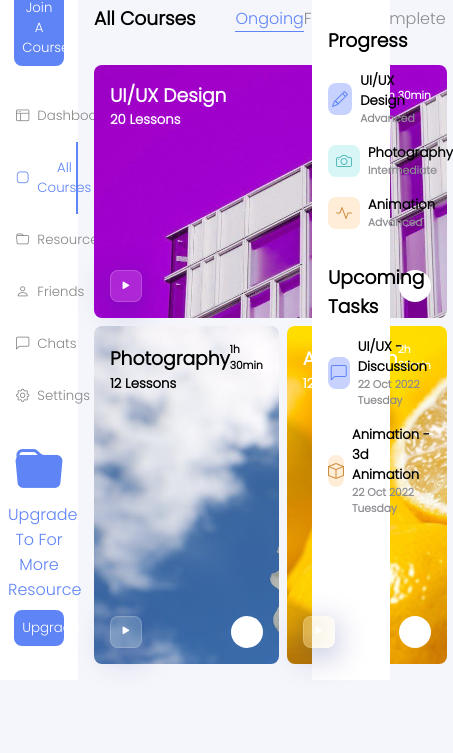
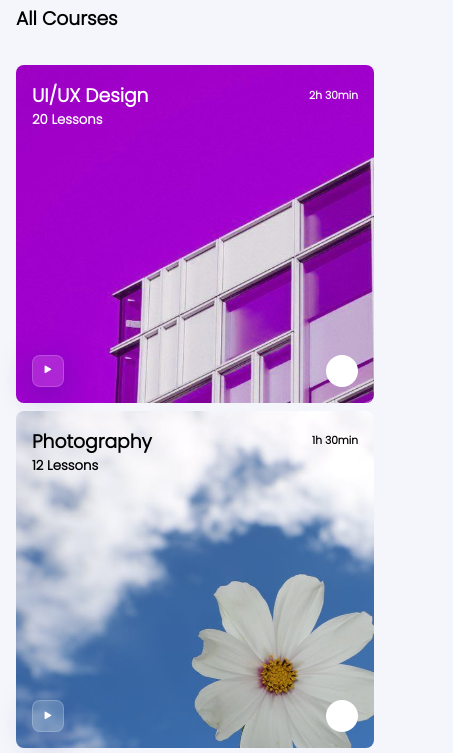
Before and after one commit to MohamadMahdi-Tasha/Dashboard-2, a plain HTML site: page index.html in a window 390 px wide. Shown: the part 98-851 px from the top of the page, 453 px wide, since content can reach past the window. Drawn offline with nearby package versions, Linux system fonts and the light colour scheme.

Commit message:
created media querys

```diff
--- a/index.html
+++ b/index.html
@@ -24,9 +24,9 @@
     <title>Dashboard 2 | Made BY Mahdi Tasha</title>
 </head>
 <!--Our Page Content Goes Here-->
-<body class="d-inline-flex w-100 bg-light">
+<body class="d-inline-flex w-100 bg-light media-781-flex-d-c">
 <!--Left Side Of Page-->
-<nav class="w-20 bg-white minh-15vh0vh">
+<nav class="w-20 bg-white minh-15vh0vh media-781-d-none">
     <!--Top Side-->
     <div class="w-100 d-flex jc-center ai-center flex-d-c mb-1 p-dot-5">
         <div class="d-inline-flex jc-center ai-center w-100 mb-1 mt-1">
@@ -96,7 +96,7 @@
     </div>
 </nav>
 <!--Main Side Of Page-->
-<main class="w-60">
+<main class="w-60 media-781-w-100">
     <!--Top Side Of Main Section Of Page-->
     <div class="w-100 d-inline-flex ai-center jc-sb p-1">
         <form id="search-input-holder" class="bg-white cur-p transition hover-bg-dark-light border-1-solid-light w-50 d-inline-flex ai-center p-1 rounded" action="#">
@@ -109,16 +109,16 @@
         <!--The Section That Is Below The Top Side Of Main Page-->
         <div class="p-1 w-100 d-inline-flex ai-center jc-sb">
             <h3 class="fw-bold">All Courses</h3>
-            <div class="w-30 d-inline-flex jc-sb ai-center">
+            <div class="w-30 media-1243-w-50 d-inline-flex jc-sb ai-center media-464-d-none">
                 <a id="main-section-top-items1" class="c-darker-light main-section-top-items active" href="#">Ongoing</a>
-                <a id="main-section-top-items2" class="c-darker-light main-section-top-items " href="#">Favorite</a>
-                <a id="main-section-top-items3" class="c-darker-light main-section-top-items " href="#">Complete</a>
+                <a id="main-section-top-items2" class="c-darker-light main-section-top-items" href="#">Favorite</a>
+                <a id="main-section-top-items3" class="c-darker-light main-section-top-items" href="#">Complete</a>
             </div>
         </div>
         <!--All Courses Page Content-->
-        <div class="d-grid col-2 gap p-1">
+        <div class="d-grid col-2 gap p-1 media-561-col-1">
             <!--Item No.1-->
-            <div class="bg-img-1 bg-cover col-2-item p-1 rounded d-flex flex-d-c jc-sb h-30vh">
+            <div class="bg-img-1 bg-cover col-2-item p-1 rounded d-flex flex-d-c jc-sb h-30vh media-561-col-1-item media-561-h-40vh">
                 <div>
                     <div class="d-inline-flex w-100 jc-sb ai-center c-white">
                         <h3>UI/UX Design</h3>
@@ -132,7 +132,7 @@
                 </div>
             </div>
             <!--Item No.2-->
-            <div class="bg-img-2 bg-cover p-1 rounded d-flex flex-d-c jc-sb h-40vh">
+            <div class="bg-img-2 bg-cover p-1 rounded d-flex flex-d-c jc-sb h-40vh media-561-col-1-item">
                 <div>
                     <div class="w-100 d-inline-flex ai-center jc-sb">
                         <h3>Photography</h3>
@@ -146,7 +146,7 @@
                 </div>
             </div>
             <!--Item No.3-->
-            <div class="bg-img-3 bg-cover p-1 rounded d-flex flex-d-c jc-sb h-40vh">
+            <div class="bg-img-3 bg-cover p-1 rounded d-flex flex-d-c jc-sb h-40vh media-561-col-1-item">
                 <div>
                     <div class="w-100 d-inline-flex ai-center jc-sb c-white">
                         <h3>Animation</h3>
@@ -163,39 +163,39 @@
     </div>
 </main>
 <!--Right Side Of Page-->
-<nav class="w-20 bg-white minh-15vh0vh p-1">
+<nav class="w-20 bg-white minh-15vh0vh p-1 media-781-w-100">
     <!--Top Side-->
-    <button class="d-inline-flex w-100 mt-1 ai-center b-none bg-none mb-2">
+    <button class="d-inline-flex media-1092-flex-d-c w-100 mt-1 ai-center b-none bg-none mb-2">
         <div class="w-2 h-2 mr-dot-5 bg-purple rounded"></div>
         <h4 class="mr-dot-5">Mohamad Mahdi Tasha</h4>
         <i class="bi bi-chevron-down"></i>
     </button>
     <!-- Middle Side-->
     <div>
-        <h3 class="mb-1">Progress</h3>
+        <h3 class="mb-1 media-781-ta-center">Progress</h3>
         <ul class="list-unstyled mb-2">
             <li class="mb-1">
-                <div class="d-inline-flex ai-center">
-                    <div class="w-2 h-2 d-flex jc-center ai-center mr-dot-5 rounded bg-light-purple c-purple"><i class="bi bi-pencil"></i></div>
-                    <div class="mr-dot-5">
+                <div class="d-inline-flex ai-center media-912-flex-d-c media-912-jc-start media-912-ai-start media-781-jc-center media-781-ai-center">
+                    <div class="w-2 h-2 d-flex media-912-mb-dot-5 jc-center ai-center mr-dot-5 rounded bg-light-purple c-purple"><i class="bi bi-pencil"></i></div>
+                    <div class="mr-dot-5 media-781-ta-center">
                         <h5>UI/UX Design</h5>
                         <h6 class="c-darker-light">Advanced</h6>
                     </div>
                 </div>
             </li>
             <li class="mb-1">
-                <div class="d-inline-flex ai-center">
-                    <div class="w-2 h-2 d-flex jc-center ai-center mr-dot-5 rounded bg-light-green c-green"><i class="bi bi-camera"></i></div>
-                    <div >
+                <div class="d-inline-flex ai-center media-912-flex-d-c media-912-jc-start media-912-ai-start media-781-jc-center media-781-ai-center">
+                    <div class="w-2 h-2 d-flex media-912-mb-dot-5 jc-center ai-center mr-dot-5 rounded bg-light-green c-green"><i class="bi bi-camera"></i></div>
+                    <div class="media-781-ta-center">
                         <h5>Photography</h5>
                         <h6 class="c-darker-light">Intermediate</h6>
                     </div>
                 </div>
             </li>
             <li>
-                <div class="d-inline-flex ai-center">
-                    <div class="w-2 h-2 d-flex jc-center ai-center mr-dot-5 rounded bg-light-orange c-orange"><i class="bi bi-activity"></i></div>
-                    <div class="mr-dot-5">
+                <div class="d-inline-flex ai-center media-912-flex-d-c media-912-ai-start media-781-jc-center media-781-ai-center">
+                    <div class="w-2 h-2 d-flex media-912-mb-dot-5 jc-center ai-center mr-dot-5 rounded bg-light-orange c-orange"><i class="bi bi-activity"></i></div>
+                    <div class="mr-dot-5 media-781-ta-center">
                         <h5>Animation</h5>
                         <h6 class="c-darker-light">Advanced</h6>
                     </div>
@@ -204,22 +204,22 @@
         </ul>
     </div>
     <div>
-        <h3 class="mb-1">Upcoming Tasks</h3>
+        <h3 class="mb-1 media-781-ta-center">Upcoming Tasks</h3>
         <ul class="list-unstyled mb-1">
-            <li class="mb-1">
-                <div class="d-inline-flex ai-center">
-                    <div class="w-2 h-2 d-flex jc-center ai-center mr-dot-5 rounded bg-light-purple c-purple"><i class="bi bi-chat-left"></i></div>
-                    <div class="mr-dot-5">
-                        <h5>UI/UX - Discussion</h5>
+            <li class="mb-1 media-781-d-flex">
+                <div class="d-inline-flex ai-center media-912-flex-d-c media-912-ai-start media-781-jc-center media-781-ai-center">
+                    <div class="w-2 h-2 media-912-mb-dot-5 d-flex jc-center ai-center mr-dot-5 rounded bg-light-purple c-purple"><i class="bi bi-chat-left"></i></div>
+                    <div class="mr-dot-5 media-781-ta-center">
+                        <h5 class="media-912-mb-dot-5">UI/UX - Discussion</h5>
                         <h6 class="c-darker-light">22 Oct 2022 Tuesday</h6>
                     </div>
                 </div>
             </li>
             <li>
-                <div class="d-inline-flex ai-center">
-                    <div class="w-2 h-2 d-flex jc-center ai-center mr-dot-5 rounded bg-light-orange c-orange"><i class="bi bi-box"></i></div>
-                    <div class="mr-dot-5">
-                        <h5>Animation - 3d Animation</h5>
+                <div class="d-inline-flex ai-center media-912-flex-d-c media-912-ai-start media-781-jc-center media-781-ai-center">
+                    <div class="w-2 h-2 media-912-mb-dot-5 d-flex jc-center ai-center mr-dot-5 rounded bg-light-orange c-orange"><i class="bi bi-box"></i></div>
+                    <div class="mr-dot-5 media-781-ta-center">
+                        <h5 class="media-912-mb-dot-5">Animation - 3d Animation</h5>
                         <h6 class="c-darker-light">22 Oct 2022 Tuesday</h6>
                     </div>
                 </div>
--- a/src/style.css
+++ b/src/style.css
@@ -92,3 +92,30 @@ a {text-decoration: none;}
 .hover-bg-dark-light:hover {background-color: #aeafb3;}
 .hover-bg-dark-light-c-white:hover {background-color: #aeafb3;color: white;}
 .cur-p {cursor: pointer;}
+
+/*Media Querys*/
+@media (max-width: 1092px) {.media-1092-flex-d-c {display: flex;flex-direction: column;}}
+@media (max-width: 1243px) {.media-1243-w-50 {width: 50%;}}
+@media (max-width: 912px) {
+    .media-912-flex-d-c {display: flex;flex-direction: column;}
+    .media-912-ai-start {align-items: start;}
+    .media-912-mb-dot-5 {margin-bottom: .5rem;}
+    .media-912-mb-1 {margin-bottom: 1rem;}
+}
+
+@media (max-width: 781px) {
+    .media-781-d-none {display: none;}
+    .media-781-flex-d-c {display: flex;flex-direction: column;}
+    .media-781-w-100 {width: 100%;}
+    .media-781-jc-center {justify-content: center;}
+    .media-781-ai-center {align-items: center;}
+    .media-781-ta-center {text-align: center;}
+}
+
+@media (max-width: 561px) {
+    .media-561-col-1 {grid-template-columns: repeat(1, 1fr);}
+    .media-561-col-1-item {grid-column: span 1;}
+    .media-561-h-40vh {height: 40vh;}
+}
+
+@media (max-width: 464px) {.media-464-d-none {display: none;}}
```
